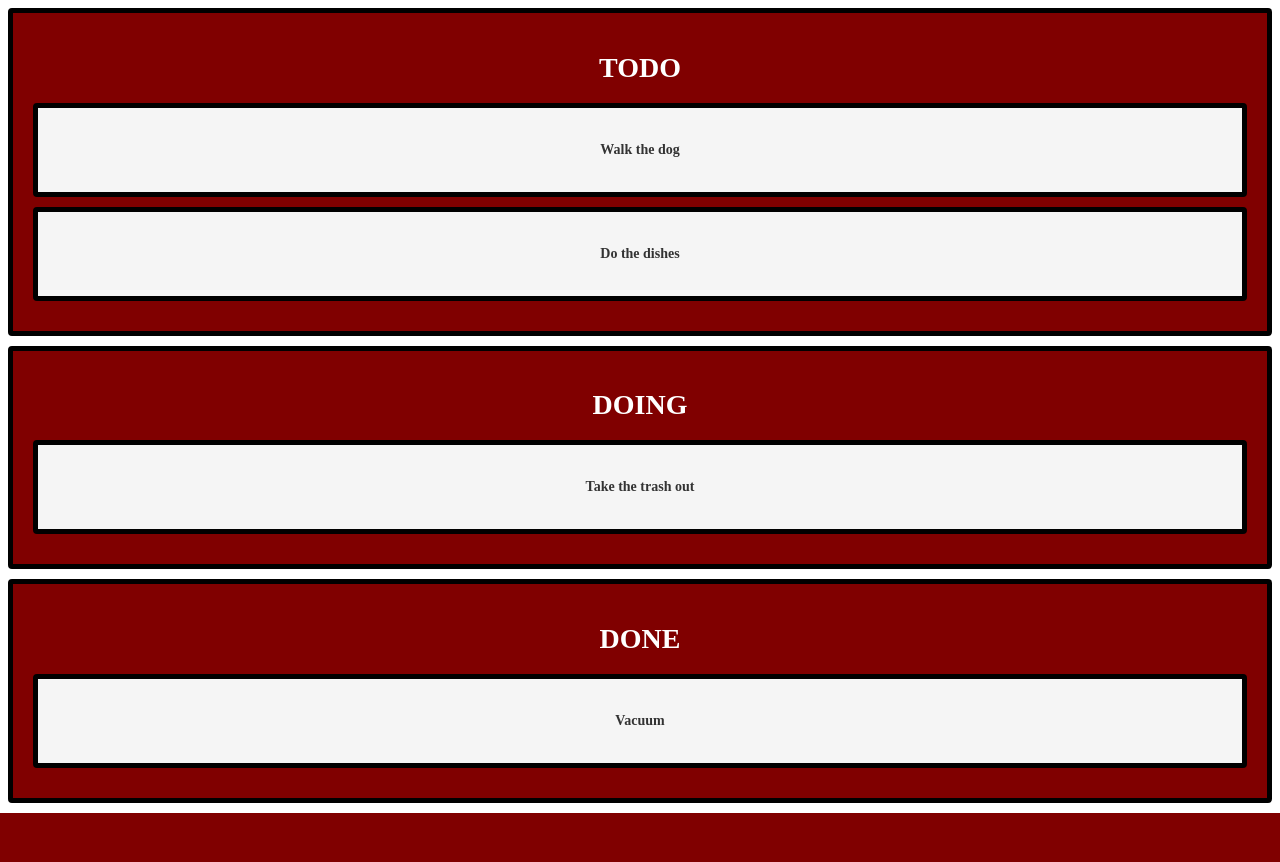
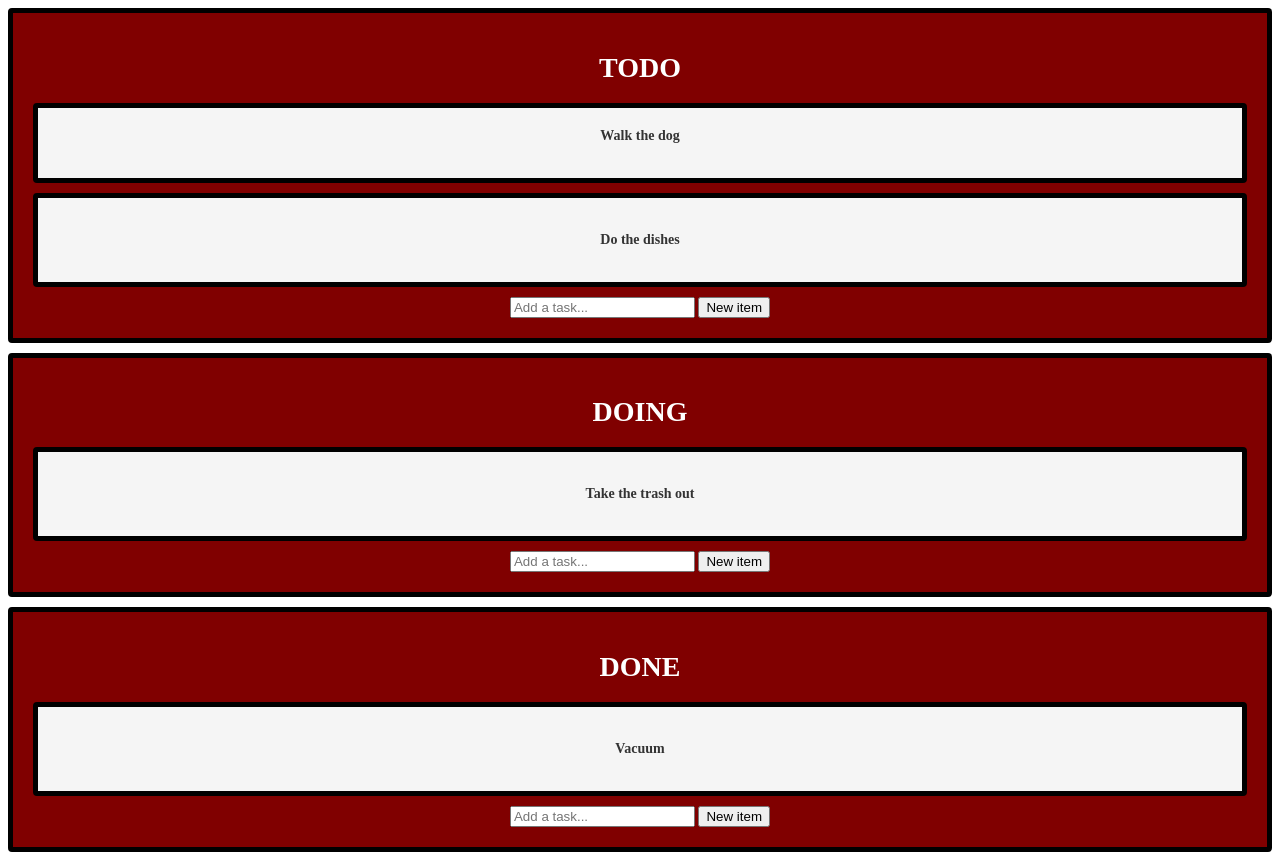
Before and after one commit to JordanShackelford/projects, a PHP site: page / in a window 1280 px wide. Before the commit the page ends 813 px from the top, so only its background shows below. Run offline with PHP 8.4, Linux system fonts and the light colour scheme; some libraries are stand-ins or nearby versions.

Commit message:
can now add input new tasks for each category

```diff
--- a/kanban/index.css
+++ b/kanban/index.css
@@ -13,12 +13,10 @@
 
 .container{
     background:maroon;
-    color:white;
     border:5px solid black;
     //give text a shadow
     text-shadow: 2px 2px 4px #000000;
-    //give text a thick outline
-    outline: 5px solid black;
+    color:white;
 }
 
 .task{
--- a/kanban/index.html
+++ b/kanban/index.html
@@ -2,18 +2,26 @@
     <link rel="stylesheet" href="index.css" />
     <script src="https://code.jquery.com/jquery-2.2.4.min.js" integrity="sha256-BbhdlvQf/xTY9gja0Dq3HiwQF8LaCRTXxZKRutelT44=" crossorigin="anonymous"></script>
     <script src="https://code.jquery.com/ui/1.13.0/jquery-ui.min.js" integrity="sha256-hlKLmzaRlE8SCJC1Kw8zoUbU8BxA+8kR3gseuKfMjxA=" crossorigin="anonymous"></script>
+    <!-- include the hover animations javascript library-->
+    <script src="https://cdnjs.cloudflare.com/ajax/libs/hover.css/2.1.1/css/hover-min.css"></script>
+
 </head>
 
 <body>
     <div class = "maincontainer">
         <div class="container">
             <h1>TODO</h1>
-            <div class="task">
+            <div class="task hvr-grow"
                 <p>Walk the dog</p>
             </div>
             <div class="task">
                 <p>Do the dishes</p>
             </div>
+
+
+            <input class="input" type="text" id="task" placeholder="Add a task...">
+            <button class="add">New item</button>
+
         </div>
 
         <div class="container">
@@ -21,6 +29,9 @@
             <div class="task">
                 <p>Take the trash out</p>
             </div>
+
+            <input class="input" type="text" id="task" placeholder="Add a task...">
+            <button class="add">New item</button>
         </div>
 
         <div class="container">
@@ -28,6 +39,9 @@
             <div class="task">
                 <p>Vacuum</p>
             </div>
+
+            <input class="input" type="text" id="task" placeholder="Add a task...">
+            <button class="add">New item</button>
     </div>
 
 
--- a/kanban/index.js
+++ b/kanban/index.js
@@ -48,4 +48,14 @@ $(document).ready(function(){
         }
     });
 
+    //when #add button is clicked, create a new .task with the text in the input field
+    //then empty the input field
+    //only add the task to the .container that the button is clicked in
+    //keep the input and button in the same .container and at the bottom
+    $('.add').click(function(){
+        var input = $('#input').val();
+        var container = $(this).parent();
+        $(container).append('<div class="task">' + input + '</div>');
+        $('#input').val('');
+    });
 });
```
